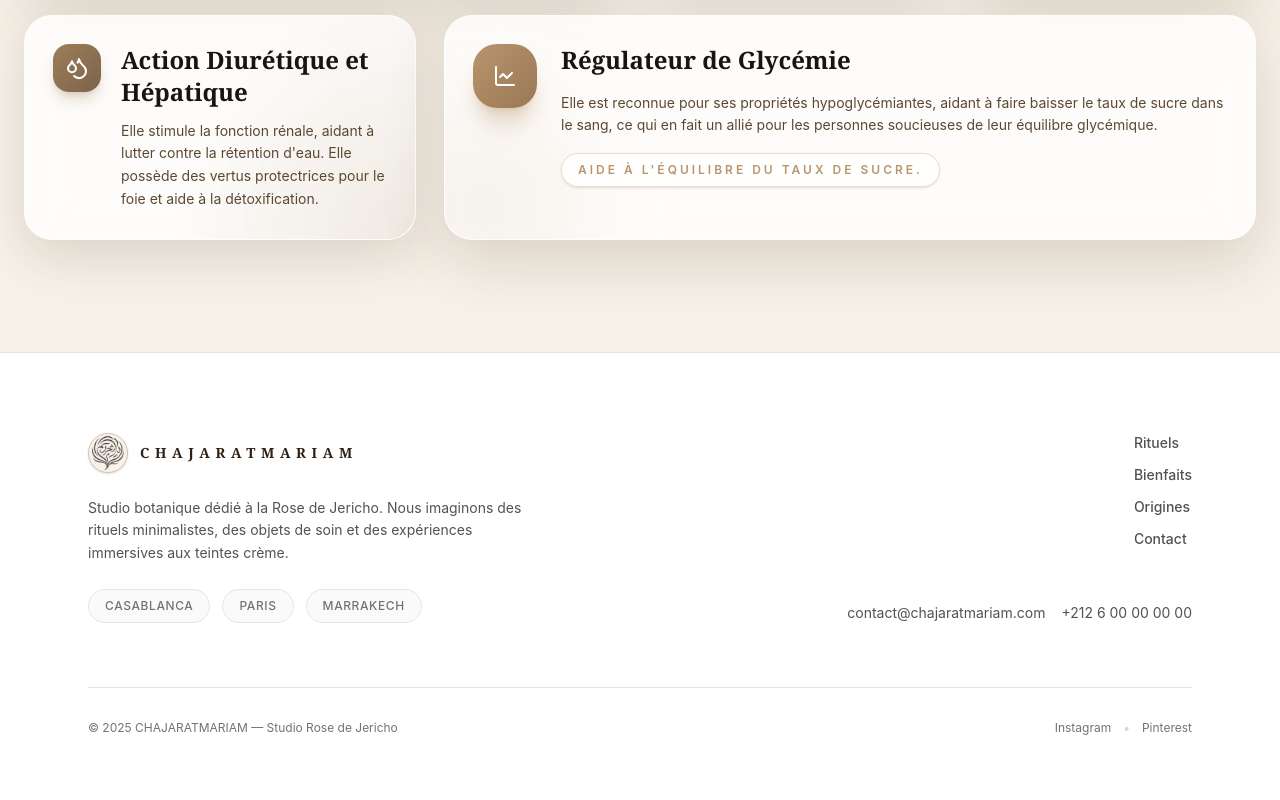
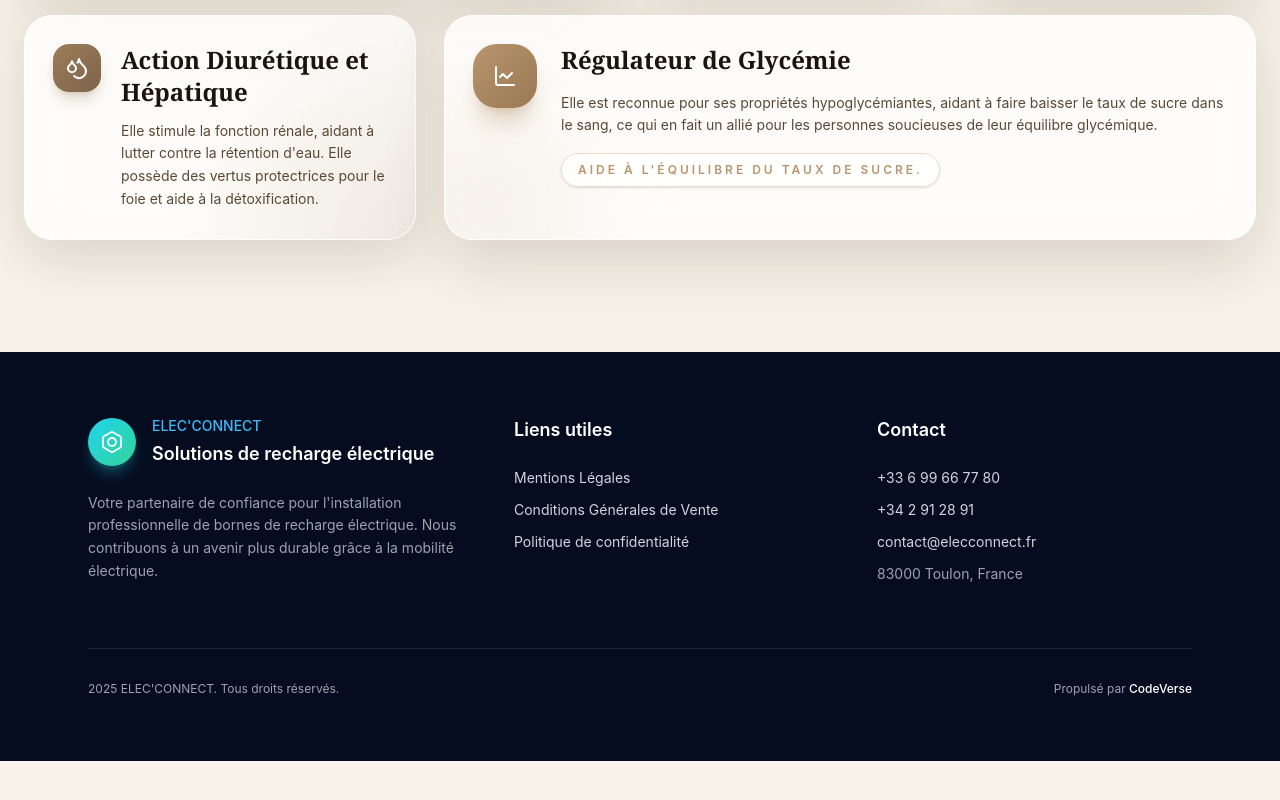
Before and after one commit to Yasser-Bouyanfif/template, a Next.js app: page / in a window 1280 px wide. Shown: the part 2381-3181 px from the top of the page. After the commit the page ends 3142 px from the top, so only its background shows below. Built offline with nearby package versions, Linux system fonts and the light colour scheme; no server answers.

Commit message:
feat: redesign footer to match ElecConnect layout

```diff
--- a/components/footer.tsx
+++ b/components/footer.tsx
@@ -1,76 +1,84 @@
-import { Logo } from "@/components/logo";
 import Link from "next/link";
+import { Bolt } from "lucide-react";
 
-const links = [
-  {
-    title: "Rituels",
-    href: "#rituels",
-  },
-  {
-    title: "Bienfaits",
-    href: "#bienfaits",
-  },
-  {
-    title: "Origines",
-    href: "#origines",
-  },
-  {
-    title: "Contact",
-    href: "#contact",
-  },
+const usefulLinks = [
+  { label: "Mentions Légales", href: "#" },
+  { label: "Conditions Générales de Vente", href: "#" },
+  { label: "Politique de confidentialité", href: "#" },
+];
+
+const contacts = [
+  { label: "+33 6 99 66 77 80", href: "tel:+33699667780" },
+  { label: "+34 2 91 28 91", href: "tel:+342912891" },
+  { label: "contact@elecconnect.fr", href: "mailto:contact@elecconnect.fr" },
 ];
 
 export default function FooterSection() {
+  const currentYear = new Date().getFullYear();
+
   return (
-    <footer className="bg-white border-t border-[#e5e5e5] py-20 text-[#1a1a1a] dark:bg-[#0a0a0a] dark:border-[#262626] dark:text-[#f5f5f5]">
-      <div className="mx-auto max-w-6xl px-6">
-        <div className="grid gap-10 lg:grid-cols-[1.2fr_0.8fr]">
+    <footer className="bg-[#050c1f] text-[#d1d5db]">
+      <div className="mx-auto max-w-6xl px-6 py-16">
+        <div className="grid gap-12 lg:grid-cols-[1.2fr_1fr_1fr]">
           <div className="space-y-6">
-            <Link href="/" aria-label="Retour à l&apos;accueil" className="block w-fit">
-              <Logo />
-            </Link>
-            <p className="max-w-md text-sm leading-relaxed text-[#525252] dark:text-[#a3a3a3]">
-              Studio botanique dédié à la Rose de Jericho. Nous imaginons des rituels minimalistes, des objets de soin et des expériences immersives aux teintes crème.
+            <div className="flex items-center gap-4">
+              <div className="flex h-12 w-12 items-center justify-center rounded-full bg-gradient-to-br from-[#22d3ee] to-[#34d399] text-white shadow-lg shadow-[#22d3ee]/30">
+                <Bolt className="h-6 w-6" strokeWidth={1.8} />
+              </div>
+              <div className="space-y-1">
+                <p className="text-sm font-medium text-[#38bdf8]">ELEC&apos;CONNECT</p>
+                <p className="text-lg font-semibold text-white">Solutions de recharge électrique</p>
+              </div>
+            </div>
+            <p className="max-w-md text-sm leading-relaxed text-[#9ca3af]">
+              Votre partenaire de confiance pour l&apos;installation professionnelle de bornes de recharge électrique. Nous
+              contribuons à un avenir plus durable grâce à la mobilité électrique.
             </p>
-            <div className="flex flex-wrap gap-3 text-xs font-medium uppercase tracking-wider text-[#737373] dark:text-[#a3a3a3]">
-              <span className="rounded-full border border-[#e5e5e5] bg-[#fafafa] px-4 py-2 dark:border-[#262626] dark:bg-[#171717]">Casablanca</span>
-              <span className="rounded-full border border-[#e5e5e5] bg-[#fafafa] px-4 py-2 dark:border-[#262626] dark:bg-[#171717]">Paris</span>
-              <span className="rounded-full border border-[#e5e5e5] bg-[#fafafa] px-4 py-2 dark:border-[#262626] dark:bg-[#171717]">Marrakech</span>
-            </div>
           </div>
-          <div className="flex flex-col justify-between gap-10 lg:items-end">
-            <nav className="grid gap-3 text-sm">
-              {links.map((link, index) => (
-                <Link
-                  key={index}
-                  href={link.href}
-                  className="text-[#525252] transition-colors hover:text-[#1a1a1a] font-medium dark:text-[#a3a3a3] dark:hover:text-white"
-                >
-                  <span>{link.title}</span>
-                </Link>
+
+          <div className="space-y-6">
+            <p className="text-lg font-semibold text-white">Liens utiles</p>
+            <ul className="space-y-3 text-sm">
+              {usefulLinks.map((link) => (
+                <li key={link.label}>
+                  <Link
+                    href={link.href}
+                    className="transition-colors hover:text-white"
+                    target={link.href.startsWith("http") ? "_blank" : undefined}
+                    rel={link.href.startsWith("http") ? "noreferrer" : undefined}
+                  >
+                    {link.label}
+                  </Link>
+                </li>
               ))}
-            </nav>
-            <div className="flex flex-wrap gap-4 text-sm text-[#525252] dark:text-[#a3a3a3]">
-              <Link href="mailto:contact@chajaratmariam.com" className="hover:text-[#1a1a1a] dark:hover:text-white transition-colors">
-                contact@chajaratmariam.com
-              </Link>
-              <Link href="tel:+212600000000" className="hover:text-[#1a1a1a] dark:hover:text-white transition-colors">
-                +212 6 00 00 00 00
-              </Link>
-            </div>
+            </ul>
+          </div>
+
+          <div className="space-y-6">
+            <p className="text-lg font-semibold text-white">Contact</p>
+            <ul className="space-y-3 text-sm">
+              {contacts.map((contact) => (
+                <li key={contact.label}>
+                  <Link href={contact.href} className="transition-colors hover:text-white">
+                    {contact.label}
+                  </Link>
+                </li>
+              ))}
+              <li className="text-sm text-[#9ca3af]">83000 Toulon, France</li>
+            </ul>
           </div>
         </div>
-        <div className="mt-16 flex flex-wrap items-center justify-between gap-4 border-t border-[#e5e5e5] pt-8 text-xs text-[#737373] dark:border-[#262626] dark:text-[#a3a3a3]">
-          <span>© {new Date().getFullYear()} CHAJARATMARIAM — Studio Rose de Jericho</span>
-          <div className="flex gap-3">
-            <Link href="#" className="hover:text-[#1a1a1a] dark:hover:text-white transition-colors">
-              Instagram
+
+        <div className="mt-16 flex flex-col gap-4 border-t border-white/10 pt-8 text-xs text-[#9ca3af] md:flex-row md:items-center md:justify-between">
+          <span>
+            {currentYear} ELEC&apos;CONNECT. Tous droits réservés.
+          </span>
+          <span>
+            Propulsé par {" "}
+            <Link href="https://yasserr.dev" className="font-medium text-white transition-colors hover:text-[#38bdf8]">
+              CodeVerse
             </Link>
-            <span className="text-[#d4d4d4] dark:text-[#525252]">•</span>
-            <Link href="#" className="hover:text-[#1a1a1a] dark:hover:text-white transition-colors">
-              Pinterest
-            </Link>
-          </div>
+          </span>
         </div>
       </div>
     </footer>
```
